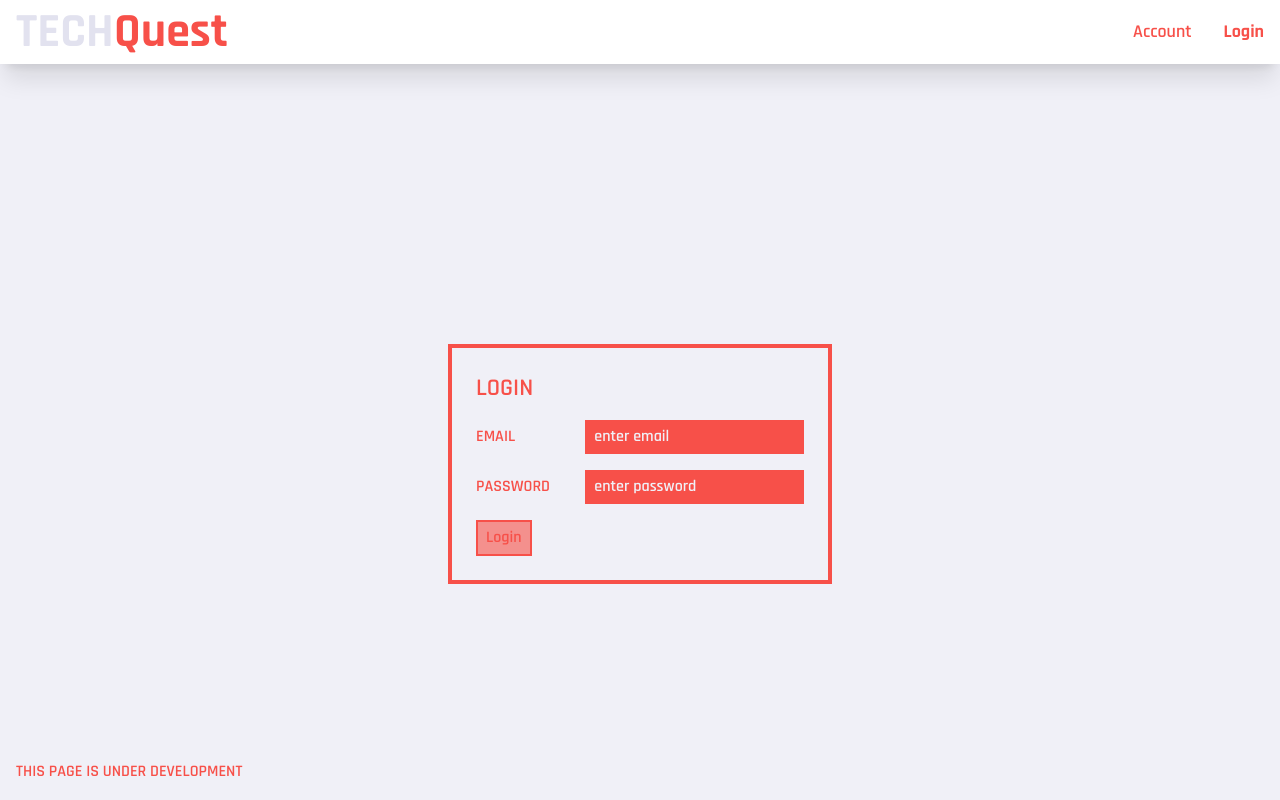
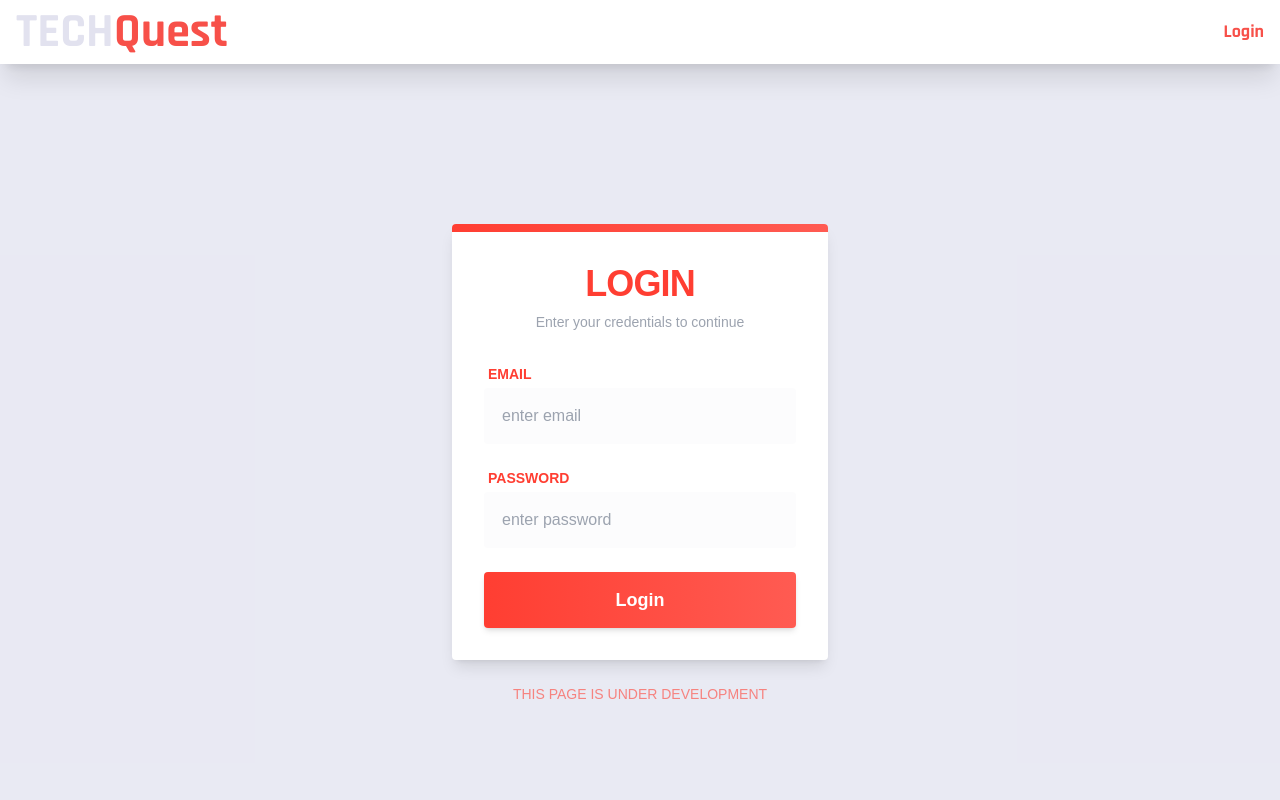
Before and after one commit to Albertadi/carcommerce, a Next.js app: page /pages/login in a window 1280 px wide. Shown: the top 800 px of the page. Built offline with nearby package versions, Linux system fonts and the light colour scheme.

Commit message:
adjusted header

```diff
--- a/src/app/components/header.js
+++ b/src/app/components/header.js
@@ -14,6 +14,22 @@ export default function Header() {
   // Access the AuthContext and router
   const { access_token, permissions, logout } = useContext(AuthContext);
   const router = useRouter();
+
+  const handleAccount = () => {
+    if (permissions) {
+      if (permissions.sub.has_admin_permission) {
+        router.push('/pages/admin/dashboard');
+      } else if (permissions.sub.has_listing_permission) {
+        router.push('/pages/agent/dashboard');
+      } else if (permissions.sub.has_sell_permission) {
+        router.push('/pages/seller/dashboard');
+      } else if (permissions.sub.has_buy_permission) {
+        router.push('/pages/buyer/dashboard');
+      } else {
+        setError('Invalid permissions. Please contact IT administrator.');
+      }
+    }
+  }
 
   // Handle login redirection
   const handleLogin = () => {
@@ -68,9 +84,16 @@ export default function Header() {
             }`}
           >
             {/* Account link */}
-            <a href="#" className="nav-link hover:text-[#f75049] font-rajdhaniSemiBold text-lg">
+            {access_token ? (
+              <button
+              onClick={handleAccount} // Redirect to login page
+              className="text-[#f75049] font-semibold hover:text-red-700 font-rajdhaniBold text-lg"
+            >
               Account
-            </a>
+            </button>
+            ) : (
+              <></>
+            )}
 
             {/* Login/Logout Button */}
             {access_token ? (
--- a/src/app/pages/login/page.js
+++ b/src/app/pages/login/page.js
@@ -3,34 +3,35 @@
 import { useState, useContext, useEffect } from 'react';
 import { useRouter } from 'next/navigation';
 import axios from 'axios';
-import { AuthContext } from '../authorization/AuthContext'; // Adjust path as needed
+import { AuthContext } from '../authorization/AuthContext';
 
 export default function LoginPage() {
   const [email, setEmail] = useState('');
   const [password, setPassword] = useState('');
   const [error, setError] = useState('');
+  const [isLoading, setIsLoading] = useState(false);
   const { login, permissions } = useContext(AuthContext);
   const router = useRouter();
 
   const handleLogin = async (e) => {
     e.preventDefault();
-
+    setIsLoading(true);
     try {
       const response = await axios.post('http://localhost:5000/api/login', { email, password });
       const { access_token } = response.data;
       if (response.data.success) {
-        // Login and set the token and permissions in context
         login(access_token);
       } else {
         setError('Invalid email or password');
       }
     } catch (error) {
       setError('Invalid email or password');
+    } finally {
+      setIsLoading(false);
     }
   };
 
   useEffect(() => {
-    // Redirect based on permissions once they’re available
     if (permissions) {
       if (permissions.sub.has_admin_permission) {
         router.push('/pages/admin/dashboard');
@@ -44,43 +45,106 @@ export default function LoginPage() {
         setError('Invalid permissions. Please contact IT administrator.');
       }
     }
-  }, [permissions, router]); // Watch for permissions to change and redirect
+  }, [permissions, router]);
 
   return (
-    <div className='flex justify-center items-center h-screen bg-[#f0f0f7] font-rajdhaniSemiBold'>
-      <div className='w-96 p-6 border-solid border-4 border-[#f75049]'>
-        <h1 className='text-[#f75049] text-2xl'>LOGIN</h1>
-        <form onSubmit={handleLogin}>
-          <div className='mt-4'>
-            <div className='flex justify-between items-center mb-4'>
-              <label htmlFor="email" className='text-[#f75049] mr-4'>EMAIL </label>
+    <div className="min-h-screen flex items-center justify-center bg-gray-50/30">
+      <div className="w-full max-w-[440px] p-8">
+        <div className="bg-white rounded shadow-lg overflow-hidden relative">
+          {/* Red Accent Bar */}
+          <div className="h-2 bg-gradient-to-r from-[#ff3e32] to-[#ff5b52]"></div>
+
+          {/* Form Content */}
+          <div className="p-8">
+            <h2 className="text-[#ff3e32] text-4xl font-bold mb-2 text-center tracking-tight">
+              LOGIN
+            </h2>
+            <p className="text-gray-400 text-center mb-8 text-sm">
+              Enter your credentials to continue
+            </p>
+
+            <form onSubmit={handleLogin} className="space-y-6">
+              <div className="space-y-1">
+                <label className="block text-[#ff3e32] text-sm font-semibold pl-1">
+                  EMAIL
+                </label>
+                <div className="relative">
                   <input
                     type="email"
-                id="email"
-                placeholder="enter email"
                     value={email}
                     onChange={(e) => setEmail(e.target.value)}
                     required
-                className='border px-2 py-1 focus:outline-none bg-[#f75049] placeholder-[#f0f0f7] text-[#f0f0f7] border-[#f75049] w-2/3'
+                    placeholder="enter email"
+                    className="w-full px-4 py-3.5 bg-gray-50/50 text-gray-700 border-2 border-transparent rounded
+                             focus:outline-none focus:border-[#ff3e32]/20 focus:bg-white
+                             transition-all duration-200 placeholder-gray-400"
                   />
                 </div>
-            <div className='flex justify-between items-center mb-4'>
-              <label htmlFor="password" className='text-[#f75049] mr-4'>PASSWORD </label>
+              </div>
+
+              <div className="space-y-1">
+                <label className="block text-[#ff3e32] text-sm font-semibold pl-1">
+                  PASSWORD
+                </label>
+                <div className="relative">
                   <input
                     type="password"
-                id="password"
-                placeholder="enter password"
                     value={password}
                     onChange={(e) => setPassword(e.target.value)}
                     required
-                className='border px-2 py-1 focus:outline-none bg-[#f75049] placeholder-[#f0f0f7] text-[#f0f0f7] border-[#f75049] w-2/3'
+                    placeholder="enter password"
+                    className="w-full px-4 py-3.5 bg-gray-50/50 text-gray-700 border-2 border-transparent rounded
+                             focus:outline-none focus:border-[#ff3e32]/20 focus:bg-white
+                             transition-all duration-200 placeholder-gray-400"
                   />
                 </div>
-            <button type="submit" className='bg-[#f75049]/60 text-[#f75049] py-1 px-2 hover:bg-[#f75049] hover:text-[#f0f0f7] border-solid border-2 border-[#f75049]'>Login</button>
               </div>
+              {error && (
+                <div className="bg-red-50 border-l-4 border-[#ff3e32] p-4 rounded">
+                  <div className="flex">
+                    <div className="flex-shrink-0">
+                      <svg className="h-5 w-5 text-[#ff3e32]" viewBox="0 0 20 20" fill="currentColor">
+                        <path fillRule="evenodd" d="M10 18a8 8 0 100-16 8 8 0 000 16zM8.707 7.293a1 1 0 00-1.414 1.414L8.586 10l-1.293 1.293a1 1 0 101.414 1.414L10 11.414l1.293 1.293a1 1 0 001.414-1.414L11.414 10l1.293-1.293a1 1 0 00-1.414-1.414L10 8.586 8.707 7.293z" clipRule="evenodd" />
+                      </svg>
+                    </div>
+                    <div className="ml-3">
+                      <p className="text-sm text-[#ff3e32]">{error}</p>
+                    </div>
+                  </div>
+                </div>
+              )}
+
+              <button
+                type="submit"
+                disabled={isLoading}
+                className="w-full py-3.5 bg-gradient-to-r from-[#ff3e32] to-[#ff5b52] text-white rounded
+                         hover:from-[#ff5b52] hover:to-[#ff3e32] transition-all duration-300
+                         focus:outline-none focus:ring-2 focus:ring-[#ff3e32] focus:ring-offset-2
+                         disabled:opacity-50 disabled:cursor-not-allowed
+                         font-semibold text-lg shadow-md"
+              >
+                {isLoading ? (
+                  <div className="flex items-center justify-center">
+                    <svg className="animate-spin -ml-1 mr-3 h-5 w-5 text-white" xmlns="http://www.w3.org/2000/svg" fill="none" viewBox="0 0 24 24">
+                      <circle className="opacity-25" cx="12" cy="12" r="10" stroke="currentColor" strokeWidth="4"></circle>
+                      <path className="opacity-75" fill="currentColor" d="M4 12a8 8 0 018-8V0C5.373 0 0 5.373 0 12h4zm2 5.291A7.962 7.962 0 014 12H0c0 3.042 1.135 5.824 3 7.938l3-2.647z"></path>
+                    </svg>
+                    Logging in...
+                  </div>
+                ) : (
+                  'Login'
+                )}
+              </button>
             </form>
-        {error && <p className='text-red-500 mt-4'>{error}</p>}
-        <p className='absolute bottom-0 left-0 p-4 text-[#f75049]'>THIS PAGE IS UNDER DEVELOPMENT</p>
+          </div>
+        </div>
+
+        {/* Development Message */}
+        <div className="mt-6 text-center">
+          <p className="text-[#ff3e32]/60 text-sm font-medium">
+            THIS PAGE IS UNDER DEVELOPMENT
+          </p>
+        </div>
       </div>
     </div>
   );
--- a/src/app/pages/seller/dashboard/page.js
+++ b/src/app/pages/seller/dashboard/page.js
@@ -25,7 +25,7 @@ export default function Dashboard() {
                 }`}
                 onClick={() => handleOptionClick("option1")}
               >
-                Profile
+                Seller Profile
               </button>
             </li>
             <li>
```
Lines whose indentation alone changed are shown as unchanged.
